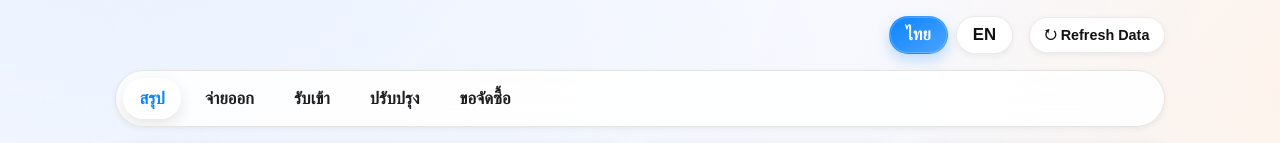
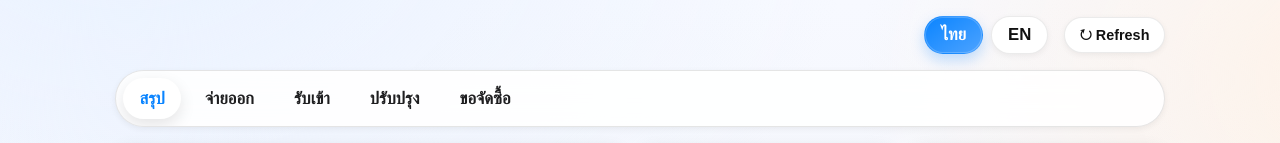
Before and after one commit to laughoutloudjune-wq/stockmovement, a plain HTML site: page index.html in a window 1280 px wide. Shown: the top 143 px of the page. Drawn offline with Linux system fonts and the light colour scheme; no server answers.

Commit message:
Update index.html

```diff
--- a/index.html
+++ b/index.html
@@ -211,7 +211,7 @@
       <button id="lang-th" class="active" type="button">ไทย</button>
       <button id="lang-en" type="button">EN</button>
       <button id="refreshDataBtn" class="btn small" type="button" style="margin-left:.5rem">
-        <span class="btn-label">↻ Refresh Data</span>
+        <span class="btn-label">↻ Refresh</span>
         <span class="btn-spinner"><span class="spinner"></span></span>
       </button>
     </div>
```
